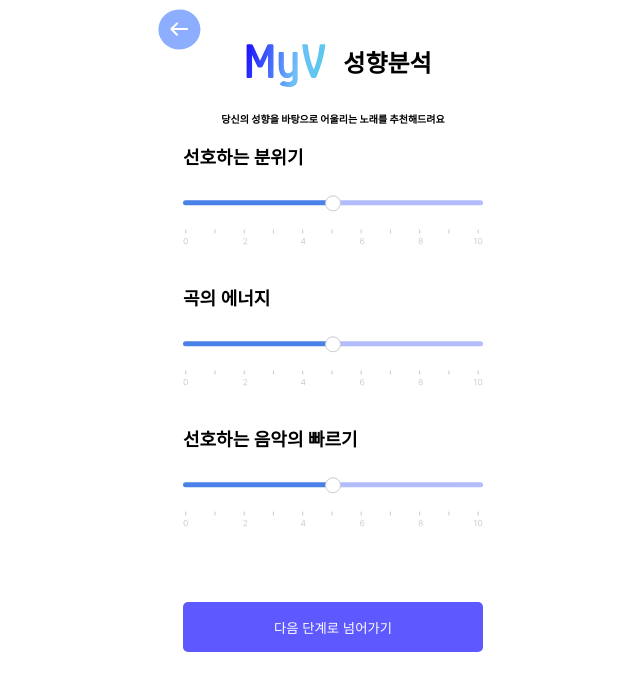
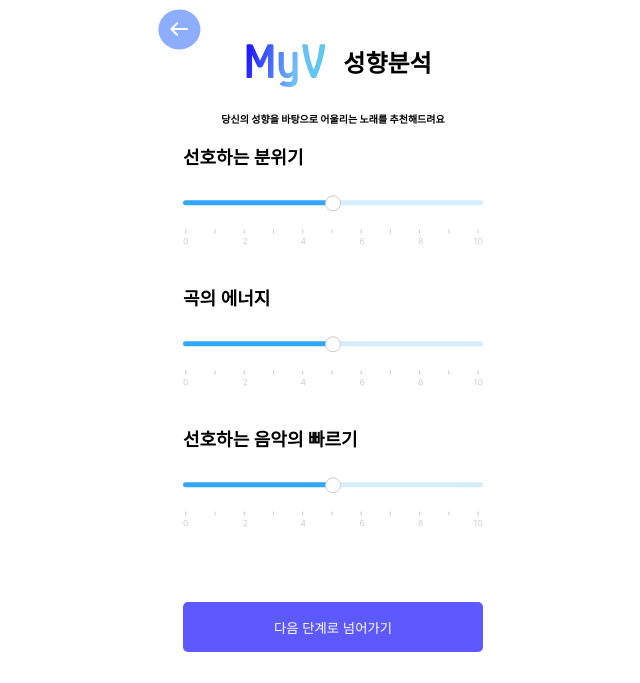
Before and after one commit to YeahOut/2024-01-CSC4004-03-No_GiveUp, a Django app: page /myauth/signup/2/ in a window 1280 px wide. Shown: the part 139-822 px from the top of the page, without its empty margins (307-947 px from the left). Run offline with Django 5.2, Linux system fonts and the light colour scheme; some web fonts are replaced.

Commit message:
:lipstick: signup2 수정
슬라이더바 css 수정

```diff
--- a/MyV/signup/static/signup/css/signup2.css
+++ b/MyV/signup/static/signup/css/signup2.css
@@ -189,19 +189,49 @@
   margin-bottom: 15px;
 }
 
-.slider {
+.slider-1,
+.slider-2,
+.slider-3 {
+  width: 100%;
+  height: 5px;
+  background: linear-gradient(
+    to right,
+    #32a6f9 0%,
+    #32a6f9 50%,
+    #d6edfd 50%,
+    #d6edfd 100%
+  );
+  border-radius: 8px;
+  outline: none;
+  transition: background 450ms ease-in;
   -webkit-appearance: none;
-  width: 300px;
+}
 
-  height: 5px;
-  border-radius: 5px;
-  background: linear-gradient(to right, #4981e8 50%, #b3bdfd 50%);
-  background-size: 100% 100%;
-  outline: none;
-}
 /*근데 안움직임..*/
 
-.slider::-webkit-slider-thumb {
+.slider-1::-webkit-slider-thumb {
+  -webkit-appearance: none;
+  appearance: none;
+  width: 16px;
+  height: 16px;
+  border-radius: 50%;
+  background: white;
+  border: solid 1px #cccccc;
+  cursor: pointer;
+}
+
+.slider-2::-webkit-slider-thumb {
+  -webkit-appearance: none;
+  appearance: none;
+  width: 16px;
+  height: 16px;
+  border-radius: 50%;
+  background: white;
+  border: solid 1px #cccccc;
+  cursor: pointer;
+}
+
+.slider-3::-webkit-slider-thumb {
   -webkit-appearance: none;
   appearance: none;
   width: 16px;
--- a/MyV/signup/templates/signup/signup2.html
+++ b/MyV/signup/templates/signup/signup2.html
@@ -62,12 +62,13 @@
                         <div class="slider-text"><span>선호하는 분위기</span></div>
                         <div>
                             <input
-                                class="slider"
+                                class="slider-1"
+                                id="slider-1"
                                 type="range"
                                 min="0"
                                 max="10"
                                 value="5"
-                                step="1"
+                                steps="1"
                             />
                         </div>
                         <div>
@@ -82,12 +83,13 @@
                         <div class="slider-text"><span>곡의 에너지</span></div>
                         <div>
                             <input
-                                class="slider"
+                                class="slider-2"
+                                id = "slider-2"
                                 type="range"
                                 min="0"
                                 max="10"
                                 value="5"
-                                step="1"
+                                steps="1"
                             />
                         </div>
                         <div>
@@ -102,12 +104,13 @@
                         <div class="slider-text"><span>선호하는 음악의 빠르기</span></div>
                         <div>
                             <input
-                                class="slider"
+                                class="slider-3"
+                                id = "slider-3"
                                 type="range"
                                 min="0"
                                 max="10"
                                 value="5"
-                                step="1"
+                                steps="1"
                             />
                         </div>
                         <div>
@@ -131,3 +134,39 @@
         </div>
     </body>
 </html>
+
+<script>
+  document
+    .querySelector(".slider-1")
+    .addEventListener("input", function (event) {
+      var gradient_value = 100 / event.target.attributes.max.value;
+      event.target.style.background =
+        "linear-gradient(to right, #32a6f9 0%, #32a6f9 " +
+        gradient_value * event.target.value +
+        "%, rgb(214, 237, 253)  " +
+        gradient_value * event.target.value +
+        "%, rgb(214, 237, 253) 100%)";
+    });
+  document
+    .querySelector(".slider-2")
+    .addEventListener("input", function (event) {
+      var gradient_value = 100 / event.target.attributes.max.value;
+      event.target.style.background =
+        "linear-gradient(to right, #32a6f9 0%, #32a6f9 " +
+        gradient_value * event.target.value +
+        "%, rgb(214, 237, 253)  " +
+        gradient_value * event.target.value +
+        "%, rgb(214, 237, 253) 100%)";
+    });
+  document
+    .querySelector(".slider-3")
+    .addEventListener("input", function (event) {
+      var gradient_value = 100 / event.target.attributes.max.value;
+      event.target.style.background =
+        "linear-gradient(to right, #32a6f9 0%, #32a6f9 " +
+        gradient_value * event.target.value +
+        "%, rgb(214, 237, 253)  " +
+        gradient_value * event.target.value +
+        "%, rgb(214, 237, 253) 100%)";
+    });
+</script>
```
